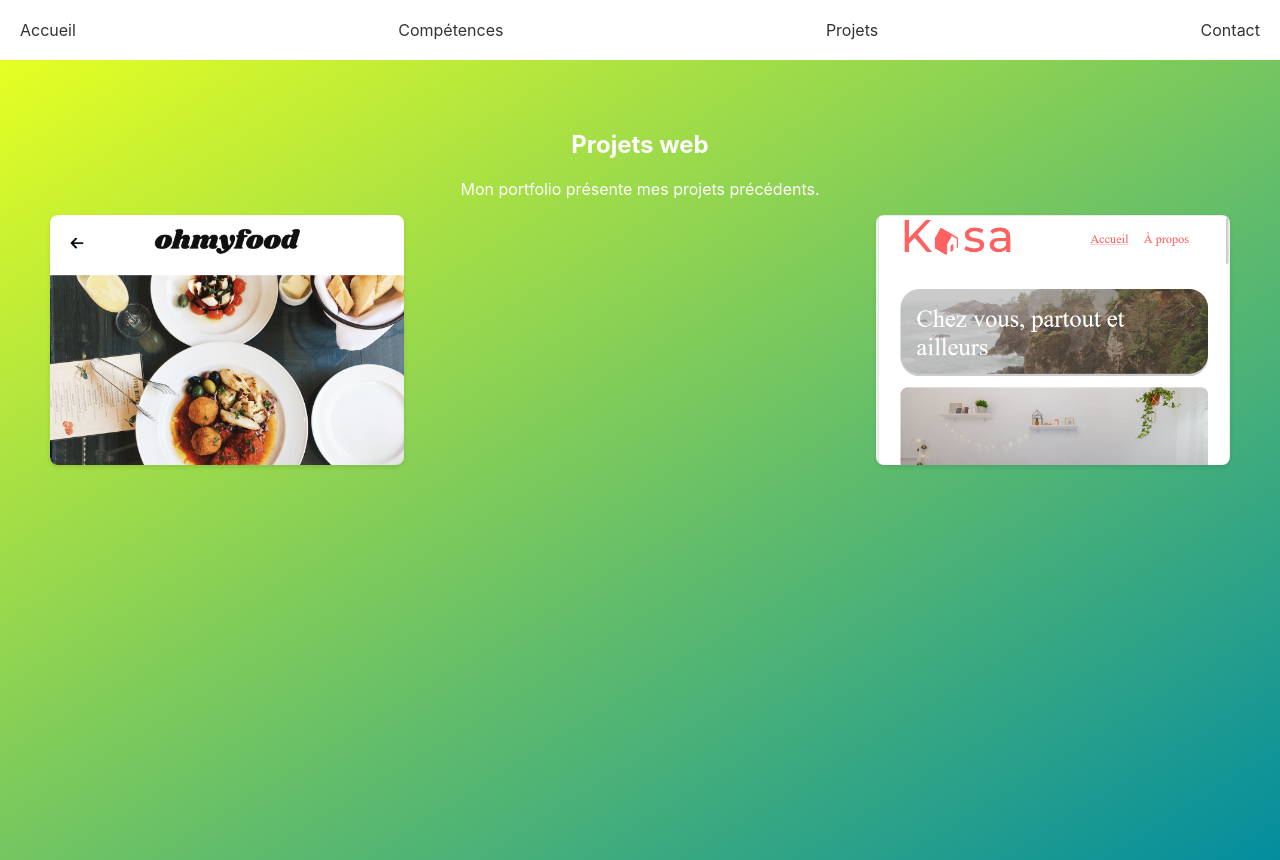
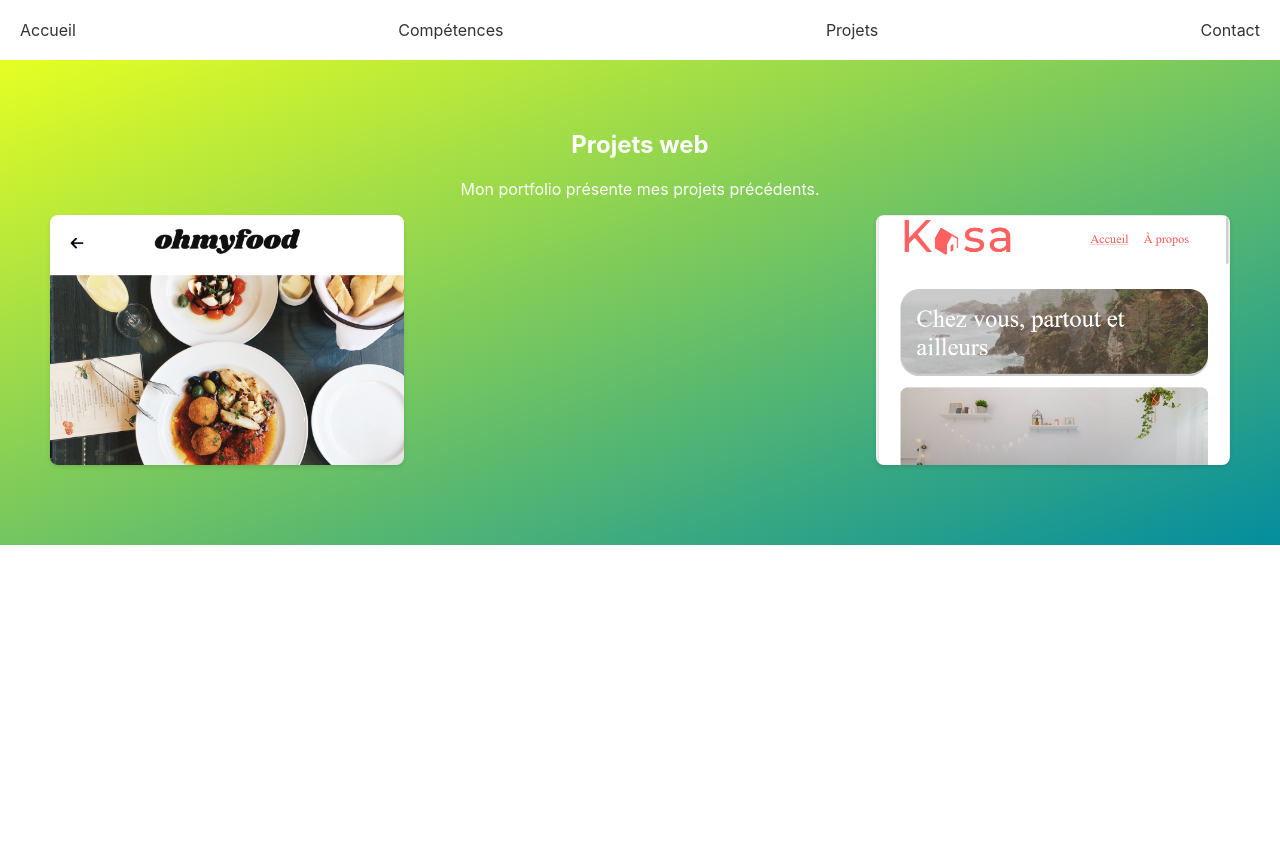
Before and after one commit to pletx/Portfolio-, a React (Create React App) app in the folder portfolio_eddy/: page /projects in a window 1280 px wide. After the commit the page ends 800 px from the top, so only its background shows below. Built offline with nearby package versions, Linux system fonts and the light colour scheme.

Commit message:
fix:bug scroll

```diff
--- a/portfolio_eddy/src/pages/About/About.css
+++ b/portfolio_eddy/src/pages/About/About.css
@@ -6,7 +6,6 @@
 }
 
 .about-background {
-  position: absolute;
   left: 0;
   width: 100%;
   height: 100%;
--- a/portfolio_eddy/src/pages/Home/Home.css
+++ b/portfolio_eddy/src/pages/Home/Home.css
@@ -1,6 +1,5 @@
 .home-background {
   padding-top: 25px;
-  position: absolute;
   height: 100%;
   left: 0;
   color: white;
--- a/portfolio_eddy/src/pages/Projects/Projects.css
+++ b/portfolio_eddy/src/pages/Projects/Projects.css
@@ -6,8 +6,6 @@
 }
 
 .projects-background {
-  position: absolute;
-  left: 0;
   width: 100%;
   height: 100%;
   background: linear-gradient(to bottom right, #e5ff22, #038d9f);
```
